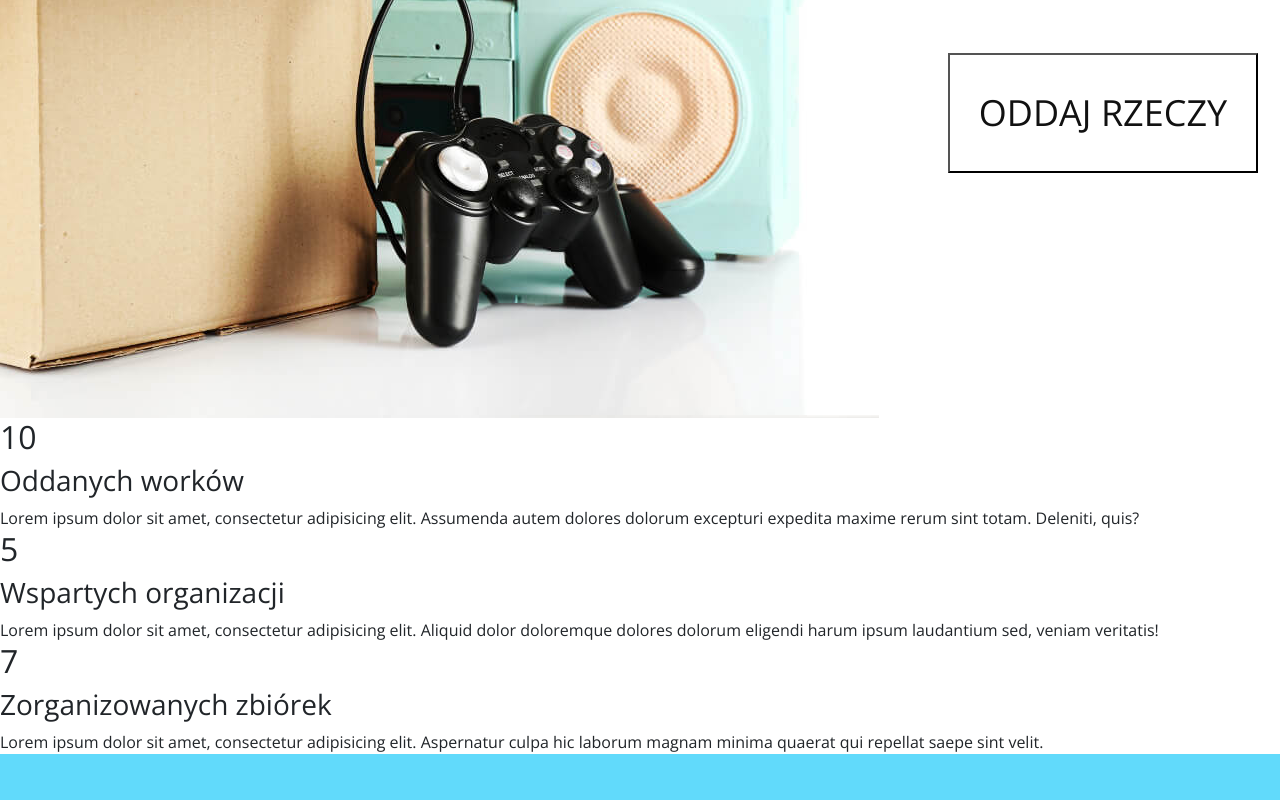
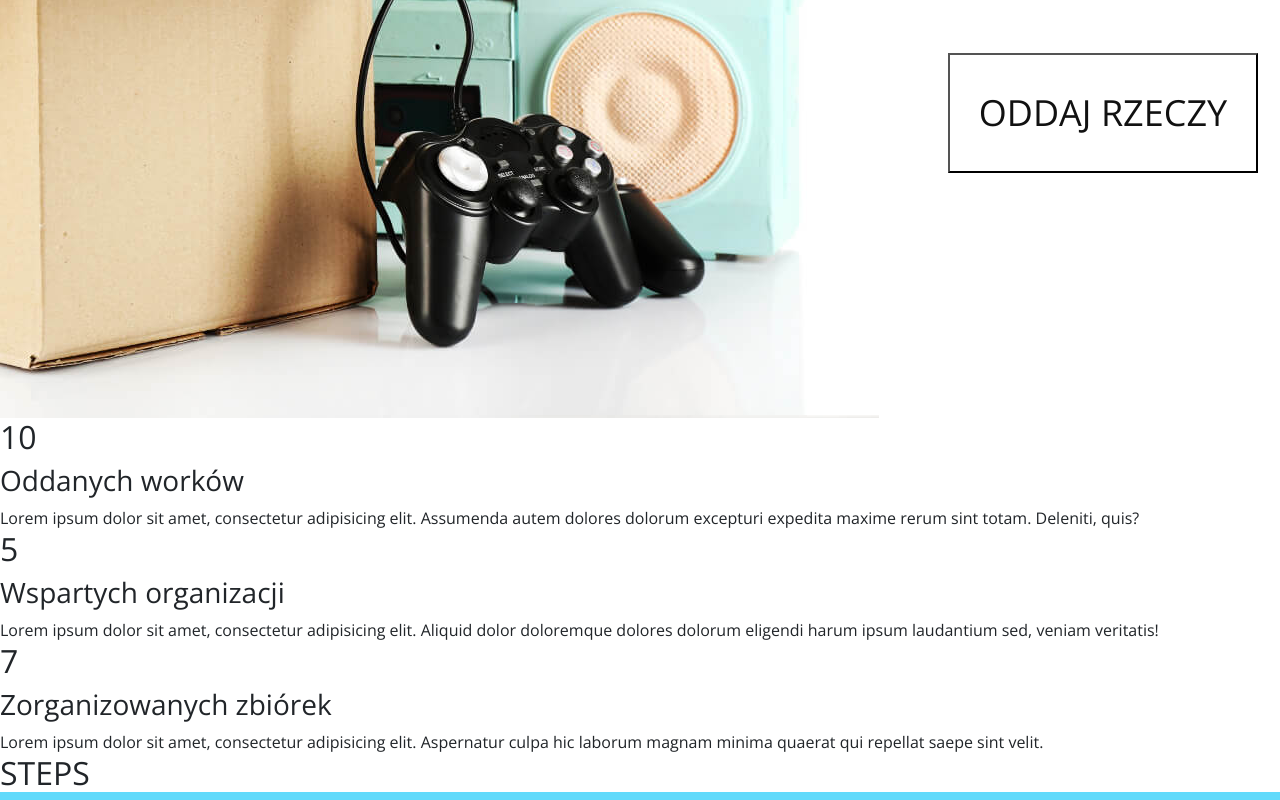
Before and after one commit to Ellianel/give-away-app, a React (Create React App) app: page / in a window 1280 px wide. Shown: the part 545-1345 px from the top of the page. Before the commit the page ends 1299 px from the top, so only its background shows below. Built offline with nearby package versions, Linux system fonts and the light colour scheme.

Commit message:
Link Scroll resolved

```diff
--- a/package.json
+++ b/package.json
@@ -14,6 +14,7 @@
     "react-dom": "^18.2.0",
     "react-router-dom": "^6.3.0",
     "react-scripts": "5.0.1",
+    "react-scroll": "^1.8.8",
     "sass": "^1.54.5",
     "web-vitals": "^2.1.4"
   },
--- a/src/components/Home/Home-component.jsx
+++ b/src/components/Home/Home-component.jsx
@@ -1,12 +1,14 @@
 import React from 'react';
 import HomeHeaderComponent from "./HomeHeader/Home-header-component";
 import HomeThreeColumns from "./HomeThreeColumns/Home-three-columns";
+import HomeStepsComponent from "./Home-steps/Home-steps-component";
 
 const Home = () => {
     return (
         <div className='page-wrapper'>
             <HomeHeaderComponent />
             <HomeThreeColumns />
+            <HomeStepsComponent />
         </div>
     );
 };
--- /dev/null
+++ b/src/components/Home/Home-steps/Home-steps-component.js
@@ -0,0 +1,11 @@
+import React from 'react';
+
+const HomeStepsComponent = () => {
+    return (
+        <h2 id='steps'>
+           STEPS
+        </h2>
+    );
+};
+
+export default HomeStepsComponent;
--- a/src/components/Home/HomeHeader/Home-header-component.js
+++ b/src/components/Home/HomeHeader/Home-header-component.js
@@ -2,8 +2,12 @@ import React from 'react';
 import HeaderLogoComponent from "./Header-logo-component";
 import HomeHeaderTitle from "./Home-header-title";
 import {Link} from "react-router-dom";
+import {Link as LinkRoll} from 'react-scroll'
+
 
 const HomeHeaderComponent = () => {
+
+
     return (
         <section className='header-section'>
             <div className='header-left'>
@@ -24,7 +28,11 @@ const HomeHeaderComponent = () => {
                     <nav className="navigation-bar">
                         <ul className="navbar-list">
                             <li>Start</li>
-                            <li>O co chodzi?</li>
+                            <li>
+                                <LinkRoll to="steps" spy={true} smooth={true} offset={50} duration={2500}>
+                                    O co chodzi?
+                                </LinkRoll>
+                            </li>
                             <li>O nas</li>
                             <li>Fundacja i organizacje</li>
                             <li>Kontakt</li>
--- a/src/components/Home/HomeThreeColumns/Home-three-columns.js
+++ b/src/components/Home/HomeThreeColumns/Home-three-columns.js
@@ -2,7 +2,7 @@ import React from 'react';
 
 const HomeThreeColumns = () => {
     return (
-        <section className='three-columns-wrapper'>
+        <section className='three-columns-wrapper' id='three-columns'>
             <div className="column">
                 <h2>10</h2>
                 <h3>Oddanych worków</h3>
```
Also changed, not shown: 1 other file (tests, documents, lock files or other folders).
